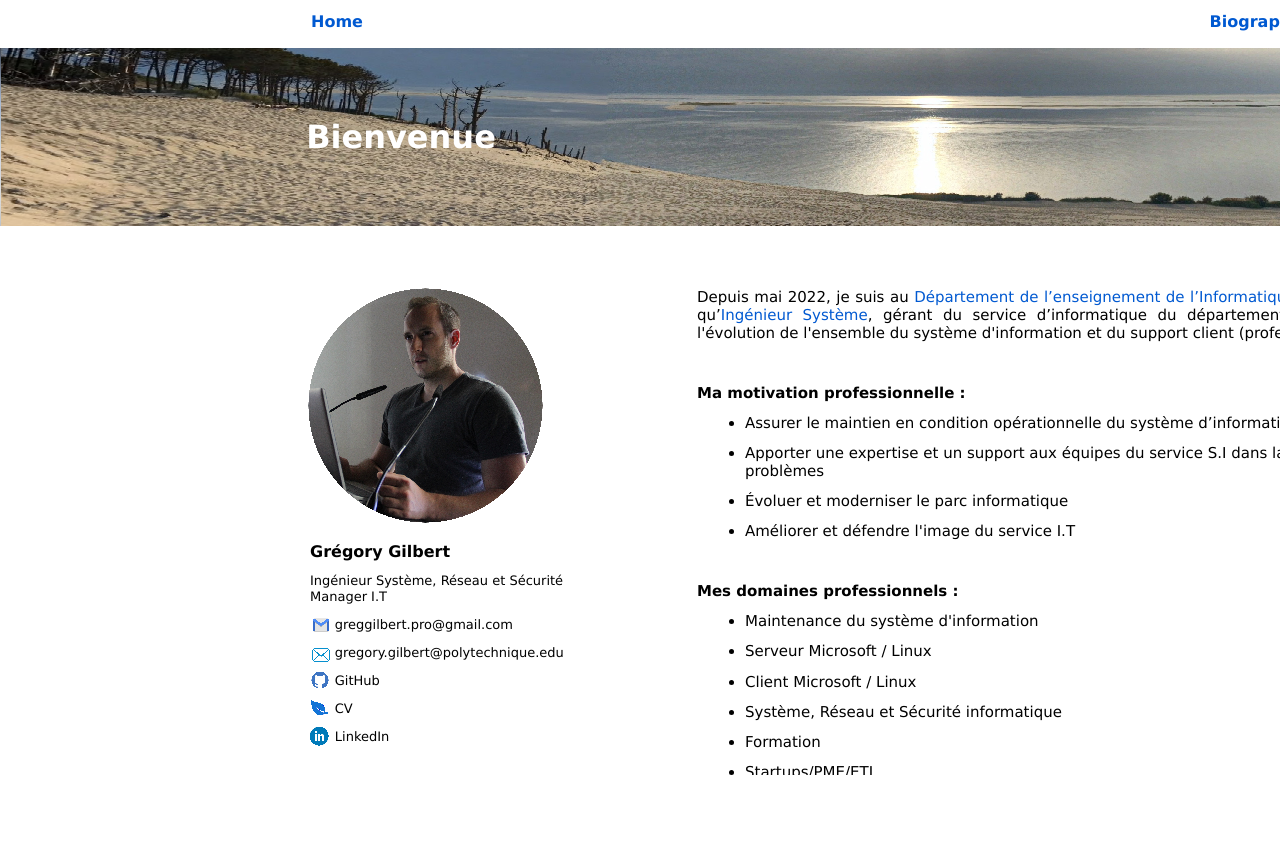
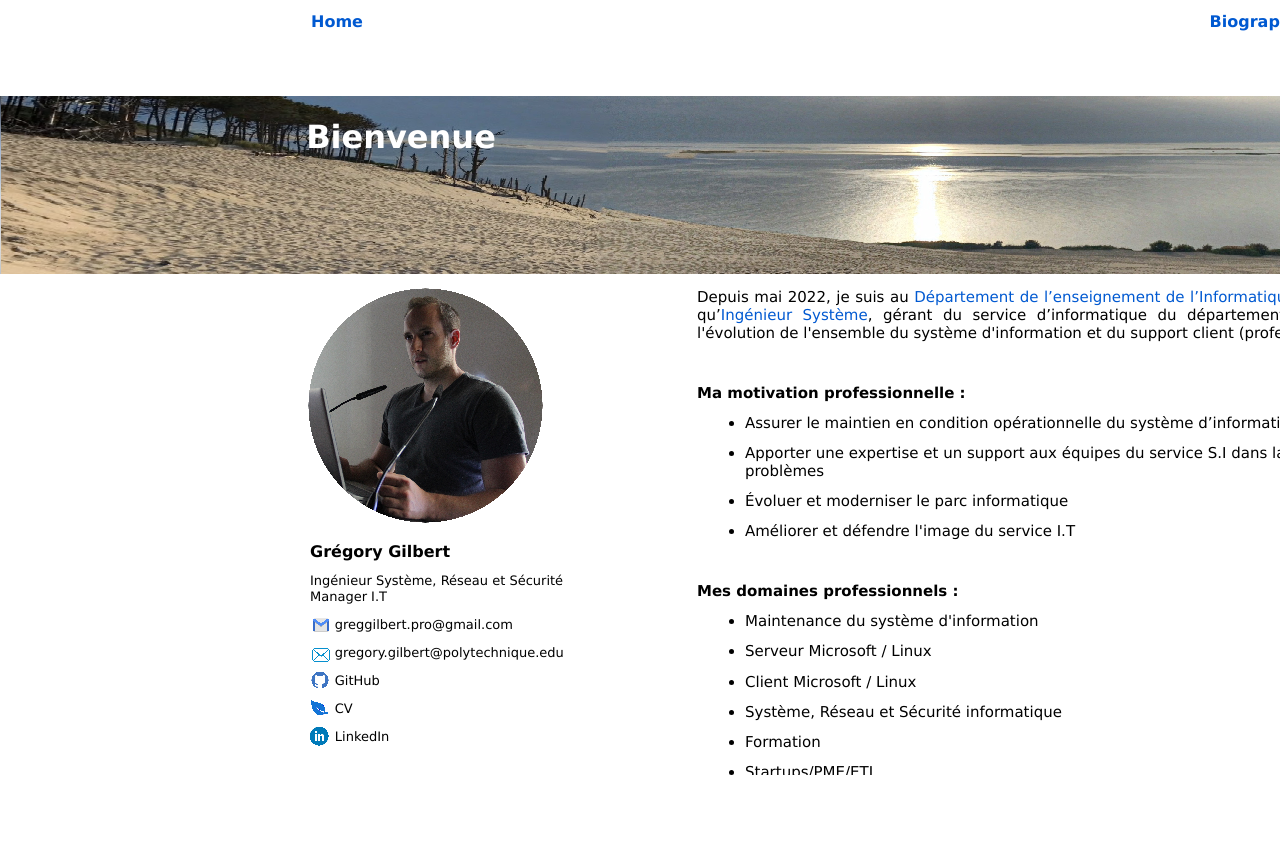
Before and after one commit to gregorygilbert/gregorygilbert.github.io, a plain HTML site: page index.html in a window 1280 px wide. Shown: the top 844 px of the page. Drawn offline with Linux system fonts and the light colour scheme.

Commit message:
Update wpstyles.css

```diff
--- a/wpscripts/wpstyles.css
+++ b/wpscripts/wpstyles.css
@@ -24,6 +24,5 @@ a:active {color:#393939;}
     width: 100%;
     height: auto;
     position: absolute;
-    left: 0;
-    top: 48px; /* Ajuste cette valeur selon tes besoins */
+     margin-top: 6em;
 }
```
